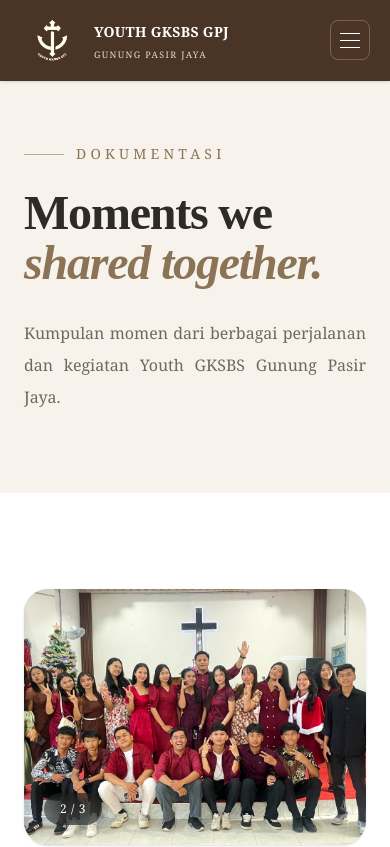
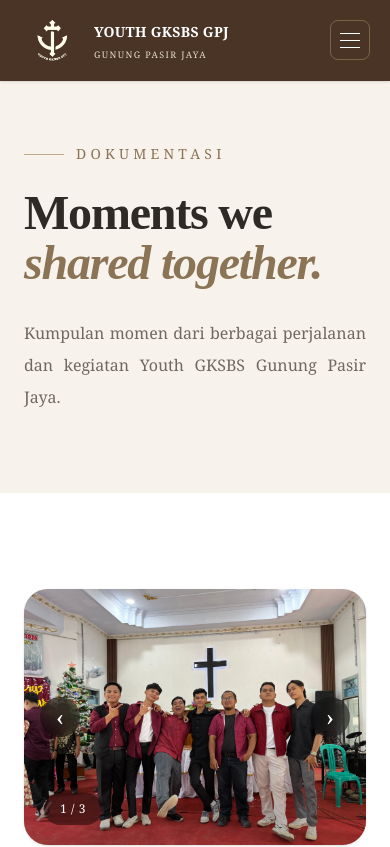
Before and after one commit to prasetyarifki47-ctrl/YOUTH-GKSBS-GPJ, a Next.js app: page /dokumentasi in a window 390 px wide. Shown: the top 847 px of the page. Built offline with nearby package versions, Linux system fonts and the light colour scheme.

Commit message:
Update manual documentation slider

```diff
--- a/app/dokumentasi/page.tsx
+++ b/app/dokumentasi/page.tsx
@@ -1,7 +1,8 @@
+
 "use client";
 
 import Image from "next/image";
-import { useEffect, useState } from "react";
+import { useState, type TouchEvent } from "react";
 import ScrollReveal from "@/components/scroll-reveal";
 
 const dokumentasi = [
@@ -27,7 +28,6 @@ const dokumentasi = [
       },
     ],
   },
-
   {
     id: 2,
     description:
@@ -63,97 +63,56 @@ const dokumentasi = [
 export default function DokumentasiPage() {
   return (
     <main className="min-h-screen bg-[#F7F3EC] text-[#2E2A26]">
-
-      {/* =====================================================
-          HEADER
-      ====================================================== */}
+      {/* Header */}
       <section className="relative overflow-hidden px-6 pb-20 pt-36 sm:px-10 lg:px-16">
-  <div className="mx-auto max-w-[1800px]">
-
+        <div className="mx-auto max-w-[1800px]">
           <ScrollReveal>
-
             <div className="max-w-4xl">
-
-              {/* LABEL */}
               <div className="mb-6 flex items-center gap-3">
-
                 <div className="h-px w-10 bg-[#BFA98D]" />
-
-                <p className="text-sm font-medium uppercase tracking-[0.3em] text-[#8B7355] sm:text-sm">
+                <p className="text-sm font-medium uppercase tracking-[0.3em] text-[#8B7355]">
                   Dokumentasi
                 </p>
-
               </div>
 
-
-              {/* HEADING */}
               <h1 className="font-heading text-5xl leading-[1.05] tracking-tight sm:text-6xl lg:text-7xl">
                 Moments we
                 <br />
-
                 <span className="italic text-[#8B7355]">
                   shared together.
                 </span>
               </h1>
 
-
-              {/* DESCRIPTION */}
               <p className="mt-7 max-w-2xl text-justify text-base leading-8 text-[#6F6860] sm:text-lg">
-                Kumpulan momen dari berbagai perjalanan dan kegiatan
-                Youth GKSBS Gunung Pasir Jaya.
+                Kumpulan momen dari berbagai perjalanan dan kegiatan Youth
+                GKSBS Gunung Pasir Jaya.
               </p>
-
             </div>
-
           </ScrollReveal>
-
         </div>
       </section>
 
-
-      {/* =====================================================
-          GALERI
-      ====================================================== */}
+      {/* Gallery */}
       <section className="bg-white px-6 py-24 sm:px-10 lg:px-16">
-
         <div className="mx-auto max-w-[1560px]">
-
           <div className="space-y-28">
-
             {dokumentasi.map((item, index) => (
-
-              <ScrollReveal
-                key={item.id}
-                delay={index * 150}
-              >
-
+              <ScrollReveal key={item.id} delay={index * 150}>
                 <DokumentasiCard
                   item={item}
                   reverse={index % 2 !== 0}
                 />
-
               </ScrollReveal>
-
             ))}
-
           </div>
-
         </div>
-
       </section>
 
-
-      {/* =====================================================
-          BOTTOM CTA
-      ====================================================== */}
+      {/* CTA */}
       <section className="px-6 py-24 sm:px-10 lg:px-16">
-
         <div className="mx-auto max-w-[1560px]">
-
           <ScrollReveal>
-
             <div className="rounded-[1.5rem] border border-[#DED7CE] bg-[#4A3426] px-8 py-14 text-center sm:px-12">
-
               <p className="text-sm font-medium uppercase tracking-[0.3em] text-[#D8C7B3]">
                 OUR JOURNEY
               </p>
@@ -166,26 +125,16 @@ export default function DokumentasiPage() {
               </h2>
 
               <p className="mx-auto mt-6 max-w-2xl text-sm leading-7 text-white/75 sm:text-base">
-                Bersama-sama kami belajar, melayani, tertawa,
-                dan bertumbuh dalam kasih Kristus.
+                Bersama-sama kami belajar, melayani, tertawa, dan bertumbuh
+                dalam kasih Kristus.
               </p>
-
             </div>
-
           </ScrollReveal>
-
         </div>
-
       </section>
-
     </main>
   );
 }
-
-
-/* ============================================================
-   DOKUMENTASI CARD
-============================================================ */
 
 type DokumentasiItem = {
   id: number;
@@ -198,7 +147,6 @@ type DokumentasiItem = {
   }[];
 };
 
-
 function DokumentasiCard({
   item,
   reverse,
@@ -206,89 +154,110 @@ function DokumentasiCard({
   item: DokumentasiItem;
   reverse: boolean;
 }) {
+  const [current, setCurrent] = useState(0);
+  const [touchStart, setTouchStart] = useState<number | null>(null);
 
-  const [current, setCurrent] = useState(0);
+  const totalImages = item.images.length;
 
+  function previousImage() {
+    setCurrent((prev) => (prev - 1 + totalImages) % totalImages);
+  }
 
-  /* ==========================================================
-     AUTO SLIDE
-  =========================================================== */
+  function nextImage() {
+    setCurrent((prev) => (prev + 1) % totalImages);
+  }
 
-  useEffect(() => {
+  function handleTouchStart(event: TouchEvent<HTMLDivElement>) {
+    setTouchStart(event.touches[0].clientX);
+  }
 
-    const interval = setInterval(() => {
+  function handleTouchEnd(event: TouchEvent<HTMLDivElement>) {
+    if (touchStart === null) return;
 
-      setCurrent((prev) => (
-        prev + 1
-      ) % item.images.length);
+    const touchEnd = event.changedTouches[0].clientX;
+    const distance = touchStart - touchEnd;
 
-    }, 4000);
+    if (Math.abs(distance) > 50) {
+      if (distance > 0) {
+        nextImage();
+      } else {
+        previousImage();
+      }
+    }
 
-    return () => clearInterval(interval);
-
-  }, [item.images.length]);
-
+    setTouchStart(null);
+  }
 
   return (
     <article
       className={`grid items-center gap-12 lg:grid-cols-2 lg:gap-20 ${
-        reverse
-          ? "lg:[&>*:first-child]:order-2"
-          : ""
+        reverse ? "lg:[&>*:first-child]:order-2" : ""
       }`}
     >
-
-
-      {/* =====================================================
-          IMAGE SLIDER
-      ====================================================== */}
+      {/* Photo Slider */}
       <div>
-
-        <div className="group relative aspect-[4/3] overflow-hidden rounded-[1.5rem] bg-[#E6DED3] shadow-sm">
-
+        <div
+          className="group relative aspect-[4/3] overflow-hidden rounded-[1.5rem] bg-[#E6DED3] shadow-sm"
+          onTouchStart={handleTouchStart}
+          onTouchEnd={handleTouchEnd}
+        >
           {item.images.map((image, index) => (
-
             <Image
               key={image.src}
               src={image.src}
               alt={image.alt}
               fill
               sizes="(max-width: 1024px) 100vw, 50vw"
-              className={`absolute inset-0 h-full w-full object-cover transition-all duration-1000 ease-out ${
+              draggable={false}
+              className={`absolute inset-0 h-full w-full object-cover transition-opacity duration-500 ${
                 index === current
                   ? "scale-100 opacity-100"
-                  : "scale-[1.04] opacity-0"
+                  : "pointer-events-none scale-[1.02] opacity-0"
               }`}
             />
-
           ))}
 
+          {/* Gradient */}
+          <div className="pointer-events-none absolute inset-0 bg-gradient-to-t from-black/30 via-transparent to-transparent" />
 
-          {/* IMAGE OVERLAY */}
-          <div className="pointer-events-none absolute inset-0 bg-gradient-to-t from-black/20 via-transparent to-transparent opacity-0 transition-opacity duration-500 group-hover:opacity-100" />
+          {/* Previous Button */}
+          {totalImages > 1 && (
+            <button
+              type="button"
+              onClick={previousImage}
+              aria-label="Foto sebelumnya"
+              className="absolute left-4 top-1/2 flex h-10 w-10 -translate-y-1/2 items-center justify-center rounded-full bg-black/40 text-2xl text-white backdrop-blur-sm transition hover:bg-black/65 focus:outline-none focus:ring-2 focus:ring-white"
+            >
+              ‹
+            </button>
+          )}
 
+          {/* Next Button */}
+          {totalImages > 1 && (
+            <button
+              type="button"
+              onClick={nextImage}
+              aria-label="Foto berikutnya"
+              className="absolute right-4 top-1/2 flex h-10 w-10 -translate-y-1/2 items-center justify-center rounded-full bg-black/40 text-2xl text-white backdrop-blur-sm transition hover:bg-black/65 focus:outline-none focus:ring-2 focus:ring-white"
+            >
+              ›
+            </button>
+          )}
 
-          {/* SLIDE NUMBER */}
+          {/* Photo Counter */}
           <div className="absolute bottom-5 left-5 rounded-full bg-black/40 px-4 py-2 text-xs font-medium tracking-wider text-white backdrop-blur-md">
-            {current + 1}
-            {" / "}
-            {item.images.length}
+            {current + 1} / {totalImages}
           </div>
-
         </div>
 
-
-        {/* ===================================================
-            SLIDE INDICATOR
-        ==================================================== */}
+        {/* Manual Navigation Dots */}
         <div className="mt-5 flex items-center justify-center gap-2">
-
-          {item.images.map((_, index) => (
-
+          {item.images.map((image, index) => (
             <button
-              key={index}
+              key={image.src}
               type="button"
               aria-label={`Tampilkan foto ${index + 1}`}
+              aria-pressed={index === current}
               onClick={() => setCurrent(index)}
               className={`h-1.5 rounded-full transition-all duration-300 ${
                 index === current
@@ -296,44 +265,33 @@ function DokumentasiCard({
                   : "w-1.5 bg-[#CDBDAA] hover:bg-[#A9967E]"
               }`}
             />
-
           ))}
-
         </div>
 
+        <p className="mt-3 text-center text-xs text-[#8B7355]">
+          Geser foto atau gunakan tombol panah
+        </p>
       </div>
 
-
-      {/* =====================================================
-          TEXT
-      ====================================================== */}
+      {/* Event Description */}
       <div className="max-w-xl">
-
-        {/* LABEL */}
         <p className="text-xs font-medium uppercase tracking-[0.3em] text-[#8B7355] sm:text-sm">
           {item.label}
         </p>
 
-
-        {/* DECORATIVE LINE */}
         <div className="mt-5 h-px w-12 bg-[#CDBDAA]" />
 
-
-        {/* DESCRIPTION */}
         <p className="mt-6 text-justify text-base leading-8 text-[#6F6860] sm:text-lg">
           {item.description}
         </p>
 
-
-        {/* DRIVE BUTTON */}
+        {/* Google Drive Link */}
         <a
           href={item.driveLink}
           target="_blank"
           rel="noopener noreferrer"
           className="group/drive mt-8 inline-flex items-center gap-3 rounded-lg border border-[#BFA98D] px-5 py-3.5 text-sm font-medium text-[#6F503B] transition-all duration-300 hover:border-[#8B7355] hover:bg-[#F7F3EC]"
         >
-
-          {/* GOOGLE DRIVE ICON */}
           <svg
             xmlns="http://www.w3.org/2000/svg"
             viewBox="0 0 24 24"
@@ -341,42 +299,30 @@ function DokumentasiCard({
             className="h-5 w-5"
             aria-hidden="true"
           >
-
             <path
               d="M8.5 3h5l7 12H15.5L8.5 3Z"
               fill="currentColor"
               opacity="0.85"
             />
-
             <path
               d="M8.5 3 2 14.5 4.5 19 11 7.5 8.5 3Z"
               fill="currentColor"
               opacity="0.6"
             />
-
             <path
               d="M4.5 19h13l2.5-4.5H7L4.5 19Z"
               fill="currentColor"
               opacity="0.4"
             />
-
           </svg>
 
+          <span>Lihat dokumentasi lengkap</span>
 
-          <span>
-            Lihat dokumentasi lengkap
-          </span>
-
-
-          {/* ARROW */}
           <span className="transition-transform duration-300 group-hover/drive:translate-x-1">
             →
           </span>
-
         </a>
-
       </div>
-
     </article>
   );
 }
--- a/components/photo-slider.tsx
+++ b/components/photo-slider.tsx
@@ -1,7 +1,8 @@
+
 "use client";
 
 import Image from "next/image";
-import { useEffect, useState } from "react";
+import { useState } from "react";
 
 type Photo = {
   src: string;
@@ -18,33 +19,44 @@ export default function PhotoSlider({
   title,
 }: PhotoSliderProps) {
   const [current, setCurrent] = useState(0);
+  const [touchStart, setTouchStart] = useState<number | null>(null);
 
-  useEffect(() => {
-    if (photos.length <= 1) return;
+  function handleTouchStart(e: React.TouchEvent<HTMLDivElement>) {
+    setTouchStart(e.touches[0].clientX);
+  }
 
-    const interval = setInterval(() => {
-      setCurrent((prev) => (prev + 1) % photos.length);
-    }, 4000);
+  function handleTouchEnd(e: React.TouchEvent<HTMLDivElement>) {
+    if (touchStart === null || photos.length <= 1) return;
 
-    return () => clearInterval(interval);
-  }, [photos.length]);
+    const touchEnd = e.changedTouches[0].clientX;
+    const difference = touchStart - touchEnd;
+
+    if (Math.abs(difference) > 50) {
+      if (difference > 0) {
+        setCurrent((prev) => (prev + 1) % photos.length);
+      } else {
+        setCurrent((prev) => (prev - 1 + photos.length) % photos.length);
+      }
+    }
+
+    setTouchStart(null);
+  }
 
   return (
     <div className="w-full">
-
-      {/* =====================================================
-          IMAGE
-      ====================================================== */}
-      <div className="relative aspect-[4/5] overflow-hidden rounded-2xl bg-[#E6DED3]">
-
+      {/* IMAGE */}
+      <div
+        className="relative aspect-[4/5] overflow-hidden rounded-2xl bg-[#E6DED3] touch-pan-y"
+        onTouchStart={handleTouchStart}
+        onTouchEnd={handleTouchEnd}
+      >
         {photos.map((photo, index) => (
           <div
             key={photo.src}
             className={`absolute inset-0 transition-opacity duration-700 ${
-              index === current
-                ? "opacity-100"
-                : "opacity-0"
+              index === current ? "opacity-100" : "opacity-0"
             }`}
+            aria-hidden={index !== current}
           >
             <Image
               src={photo.src}
@@ -56,51 +68,66 @@ export default function PhotoSlider({
           </div>
         ))}
 
+        {/* PREVIOUS BUTTON */}
+        {photos.length > 1 && (
+          <button
+            type="button"
+            aria-label="Foto sebelumnya"
+            onClick={() =>
+              setCurrent((prev) => (prev - 1 + photos.length) % photos.length)
+            }
+            className="absolute left-3 top-1/2 flex h-10 w-10 -translate-y-1/2 items-center justify-center rounded-full bg-black/40 text-xl text-white backdrop-blur-sm transition hover:bg-black/60"
+          >
+            ‹
+          </button>
+        )}
+
+        {/* NEXT BUTTON */}
+        {photos.length > 1 && (
+          <button
+            type="button"
+            aria-label="Foto berikutnya"
+            onClick={() =>
+              setCurrent((prev) => (prev + 1) % photos.length)
+            }
+            className="absolute right-3 top-1/2 flex h-10 w-10 -translate-y-1/2 items-center justify-center rounded-full bg-black/40 text-xl text-white backdrop-blur-sm transition hover:bg-black/60"
+          >
+            ›
+          </button>
+        )}
       </div>
 
-
-      {/* =====================================================
-          INFO
-      ====================================================== */}
+      {/* INFO */}
       <div className="mt-5">
-
         <div className="flex items-center justify-between gap-4">
-
-          {/* TITLE */}
           <h3 className="font-heading text-2xl text-[#2E2A26] sm:text-3xl">
             {title}
           </h3>
 
-
           {/* INDICATOR */}
           <div className="flex shrink-0 items-center gap-1.5">
-
             {photos.map((_, index) => (
               <button
                 key={index}
                 type="button"
                 aria-label={`Lihat foto ${index + 1}`}
+                aria-current={index === current ? "true" : undefined}
                 onClick={() => setCurrent(index)}
                 className={`h-1.5 rounded-full transition-all duration-300 ${
                   index === current
                     ? "w-5 bg-[#8B7355]"
-                    : "w-1.5 bg-[#CDBDAA]"
+                    : "w-1.5 bg-[#CDBDAA] hover:bg-[#A9967E]"
                 }`}
               />
             ))}
-
           </div>
-
         </div>
-
 
         {/* FOTO KE */}
         <p className="mt-2 text-xs text-[#8B7355]">
           Foto {current + 1} dari {photos.length}
         </p>
-
       </div>
-
     </div>
   );
 }
```
